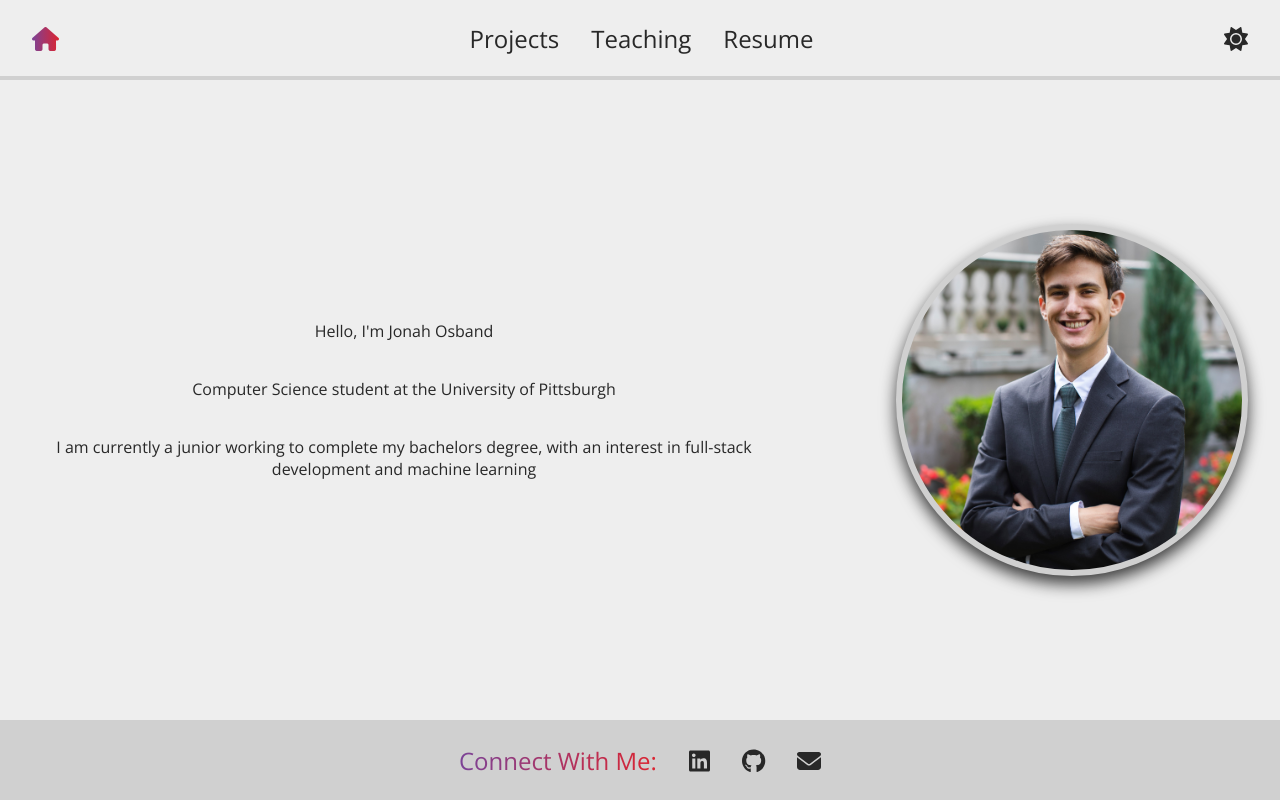
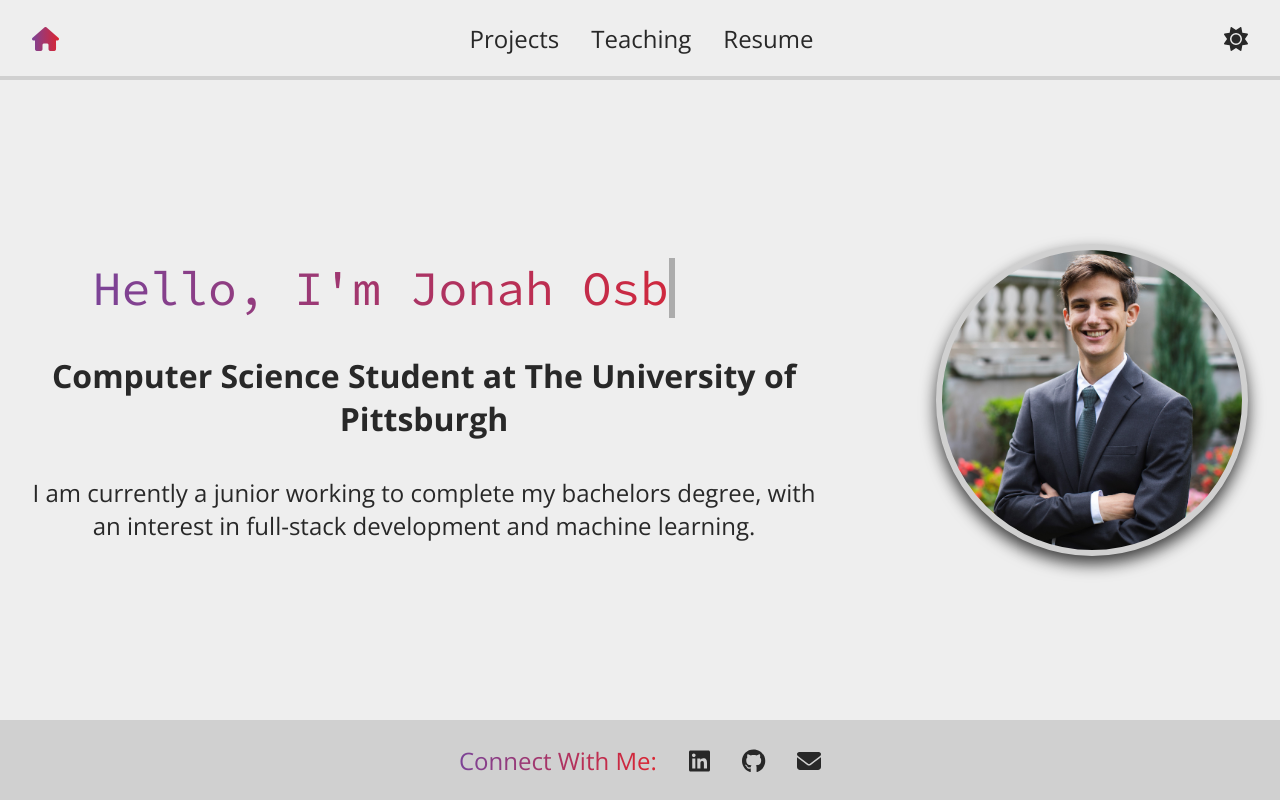
Before and after one commit to josband/josband.github.io, a React (Create React App) app in the folder client/: page / in a window 1280 px wide. Built offline with nearby package versions, Linux system fonts and the light colour scheme.

Commit message:
Initial typing working

```diff
--- a/client/src/components/Footer.css
+++ b/client/src/components/Footer.css
@@ -1,4 +1,6 @@
 .primary-footer {
+  display: block;
+  min-width: fit-content;
   font-size: 24px;
   background-color: var(--clr-secondary);
   display: flex;
@@ -7,8 +9,14 @@
   align-items: center;
   position: absolute;
   bottom: 0;
+  left: 0;
+  right: 0;
   width: 100%;
   height: 5rem;
+}
+
+.primary-footer > span {
+  white-space: nowrap;
 }
 
 .primary-social {
--- /dev/null
+++ b/client/src/components/Typing.tsx
@@ -0,0 +1,5 @@
+const Typing: React.FC = () => {
+  return <></>;
+};
+
+export default Typing;
--- a/client/src/index.css
+++ b/client/src/index.css
@@ -35,6 +35,8 @@ body {
     var(--clr-grad-right) 100%
   );
   --grad-left-per: 0%;
+  --typewriter-speed: 5s;
+  --typewriter-characters: 23;
 }
 
 .dark-theme {
--- a/client/src/pages/Home.css
+++ b/client/src/pages/Home.css
@@ -1,7 +1,9 @@
+/* Look into clamp() function */
+
 .profile {
   margin: 0.5rem 2rem;
   display: flex;
-  gap: min(7.5rem, 10%);
+  gap: min(7.5rem, 10%); /* Figure out min-gap */
   justify-content: space-between;
   align-items: center;
   min-height: calc(100vh - 11rem);
@@ -12,14 +14,78 @@
   display: flex;
   gap: 2.25rem;
   flex-direction: column;
+  align-items: center;
+}
+
+.summary > p {
+  width: fit-content;
+  display: inline-block;
+}
+
+.heading {
+  font-size: 3rem;
+  font-weight: bold;
+}
+
+.subheading {
+  font-size: 2rem;
+  font-weight: bold;
+}
+
+.primary-content {
+  font-size: 1.5rem;
+}
+
+.typing {
+  font-size: clamp(1rem, 3vw + 1rem, 3rem);
+  font-family: "Source Code Pro", monospace;
+  white-space: nowrap;
+  font-weight: normal;
+  position: relative;
+}
+
+.typing::before,
+.typing::after {
+  content: "";
+  position: absolute;
+  top: 0;
+  right: 0;
+  bottom: 0;
+  left: 0;
+}
+
+.typing::before {
+  background: var(--clr-main);
+  animation: typewriter var(--typewriter-speed)
+    steps(var(--typewriter-characters)) 1s forwards;
+}
+
+.typing::after {
+  width: 0.125em;
+  background: transparent;
+  animation: typewriter var(--typewriter-speed)
+      steps(var(--typewriter-characters)) 1s forwards,
+    blink 750ms steps(var(--typewriter-characters)) 10;
+}
+
+@keyframes typewriter {
+  to {
+    left: 100%;
+  }
+}
+
+@keyframes blink {
+  to {
+    background: #181818;
+  }
 }
 
 .user-image {
-  min-width: 352px;
-  min-height: 352px;
+  min-width: 312px;
+  min-height: 312px;
   filter: drop-shadow(0px 8px 8px rgba(0, 0, 0, 0.75));
   background-image: url("../../public/assets/SquareProfile.jpg");
-  background-size: 352px;
+  background-size: 312px;
   border: 6px solid var(--clr-secondary);
   border-radius: 50%;
 }
--- a/client/src/pages/Home.tsx
+++ b/client/src/pages/Home.tsx
@@ -5,11 +5,15 @@ const Home: React.FC = () => {
     <>
       <section className="profile">
         <article className="summary">
-          <p className="typing">Hello, I'm Jonah Osband</p>
-          <p>Computer Science student at the University of Pittsburgh</p>
-          <p>
+          <p className="text-gradient typing heading">
+            Hello, I'm Jonah Osband
+          </p>
+          <p className="subheading">
+            Computer Science Student at The University of Pittsburgh
+          </p>
+          <p className="primary-content">
             I am currently a junior working to complete my bachelors degree,
-            with an interest in full-stack development and machine learning
+            with an interest in full-stack development and machine learning.
           </p>
         </article>
         {/*
--- a/client/src/pages/Teaching.tsx
+++ b/client/src/pages/Teaching.tsx
@@ -1,7 +1,7 @@
 import "./Teaching.css";
 
 const Teaching: React.FC = () => {
-  return <h1>Teaching</h1>;
+  return <h1 style={{ textAlign: "center" }}>Teaching Coming Soon!!!</h1>;
 };
 
 export default Teaching;
```
